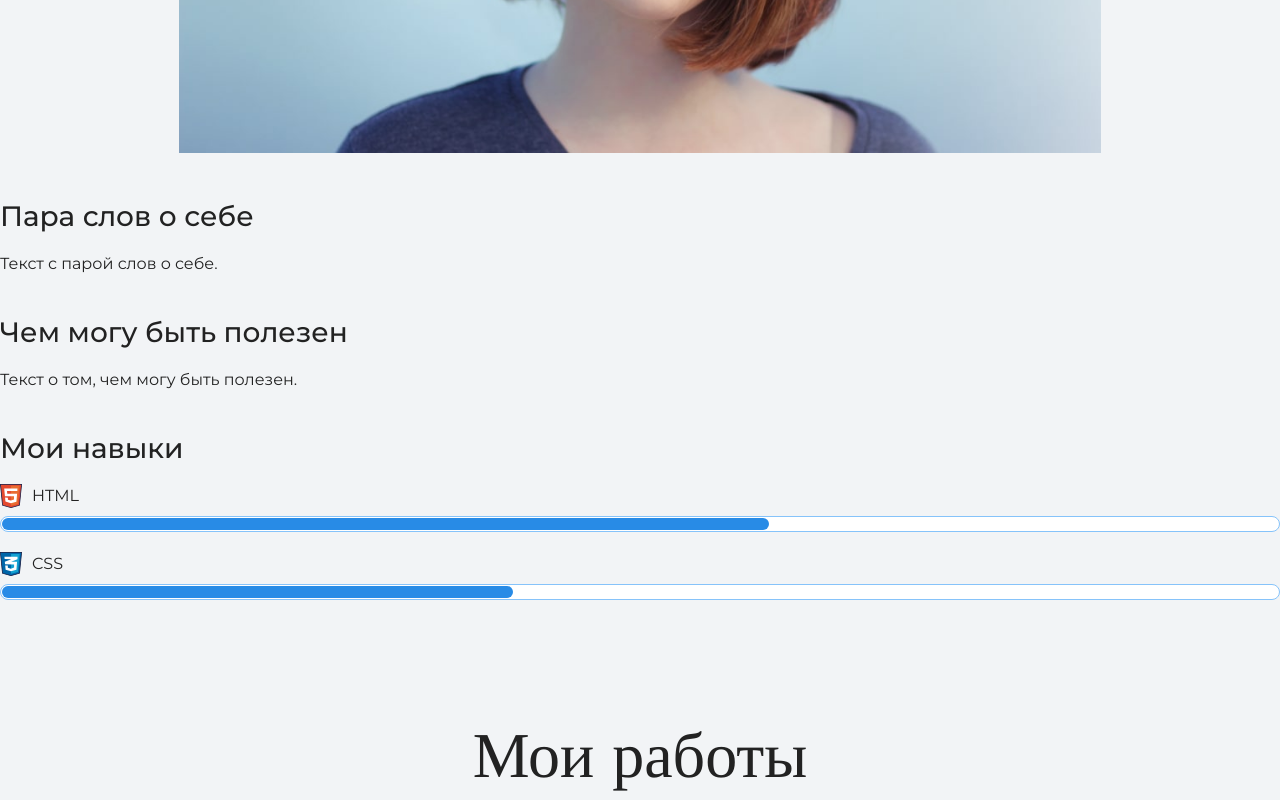
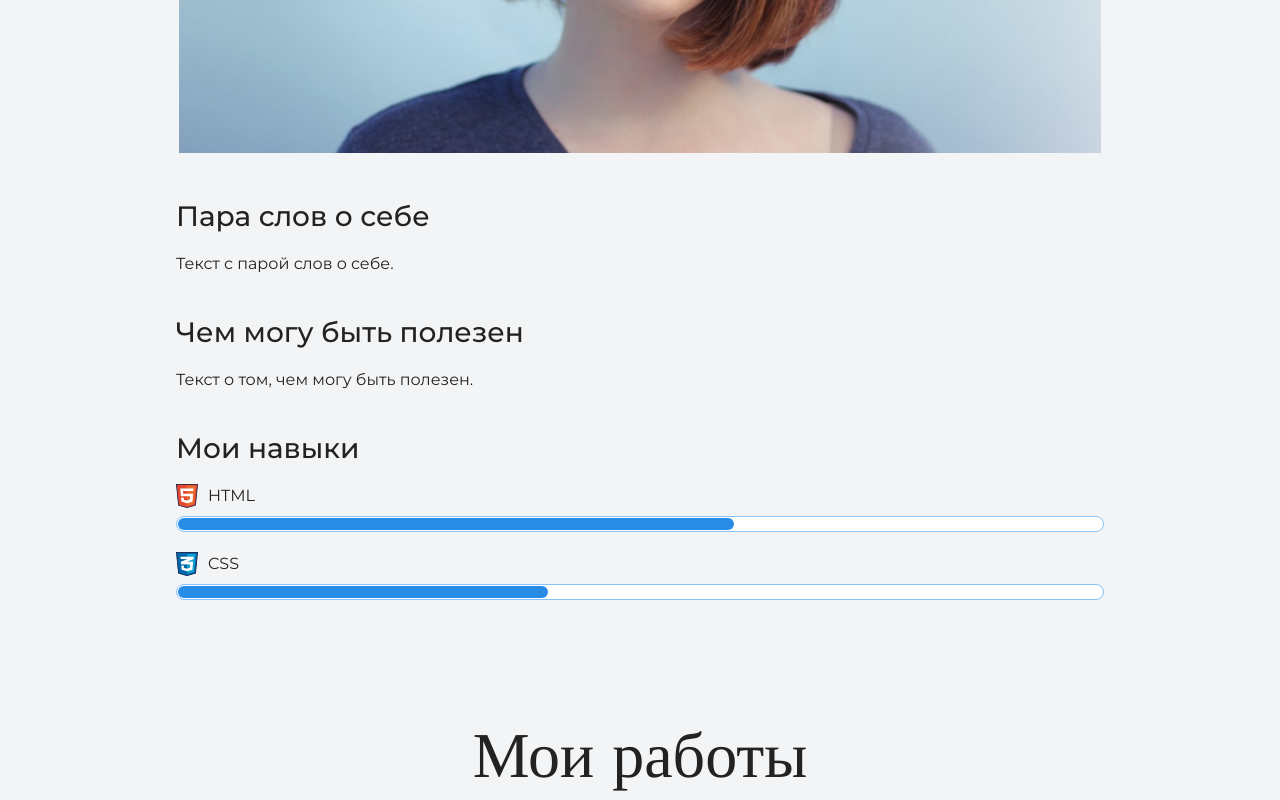
Before and after one commit to itdanilov/my-site, a plain HTML site: page index.html in a window 1280 px wide. Shown: the part 1555-2355 px from the top of the page. Drawn offline with nearby package versions, Linux system fonts and the light colour scheme.

Commit message:
"master"

```diff
--- a/index.html
+++ b/index.html
@@ -21,15 +21,19 @@
     </section>
 
     <section class="intro">
+      <div class="container">
           <h2 class="subheading">Давайте познакомимся</h2>
         <figure class="user-image">
         <img src="files/user.jpg" widht="928" height="536"  alt="фотография Неопознаного енота">
       </figure>
+        <div>
           <h3>Пара слов о себе</h3>
           <p>Текст с парой слов о себе.</p>
+        </div>
+       <div>
          <h3>Чем могу быть полезен</h3>
          <p>Текст о том, чем могу быть полезен.</p>
-
+       </div>
        <div class="skills">
         <h3>Мои навыки</h3>
         <dl class="skills-list">
@@ -39,7 +43,7 @@
           <dd class="level"><div style="width:40%;">40%</div></dd>
         </dl>
        </div>
-
+      </div>
       </section>
 
     <section class="portfolio">
```
Lines whose indentation alone changed are shown as unchanged.
